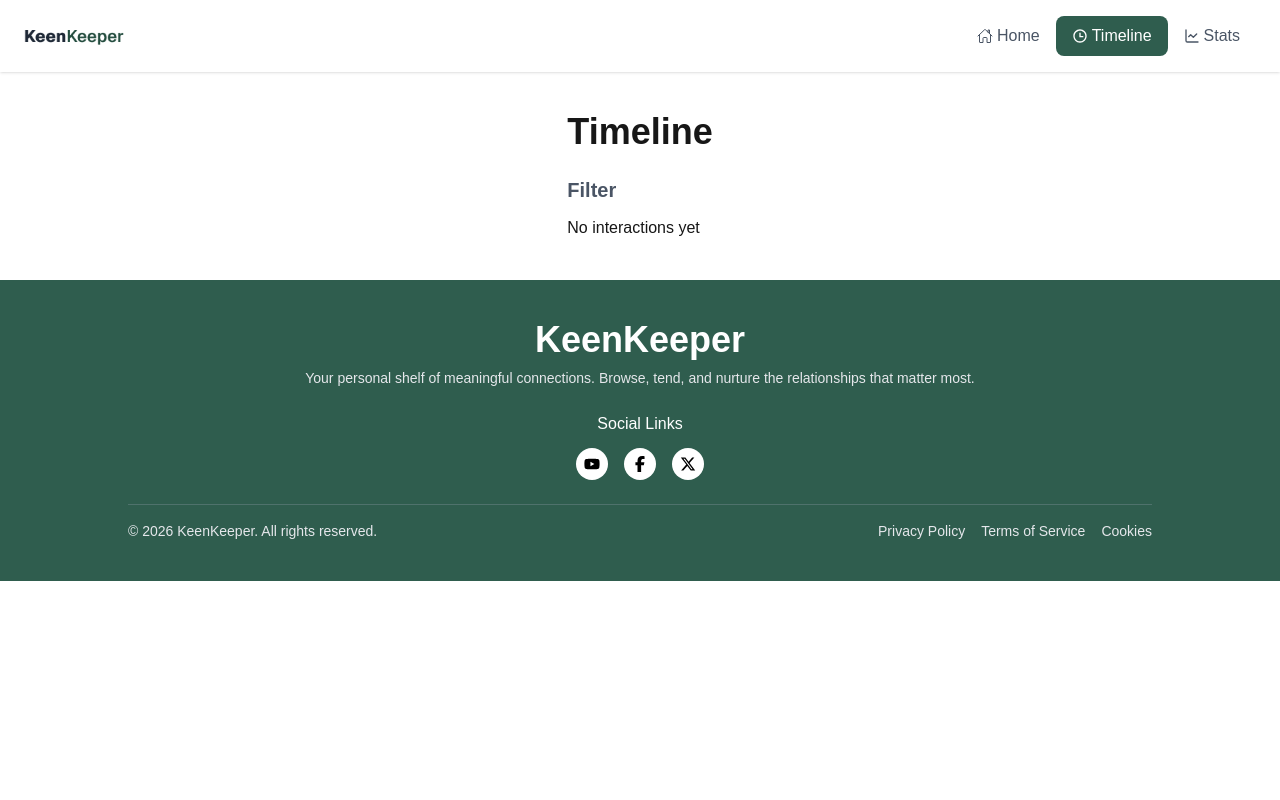
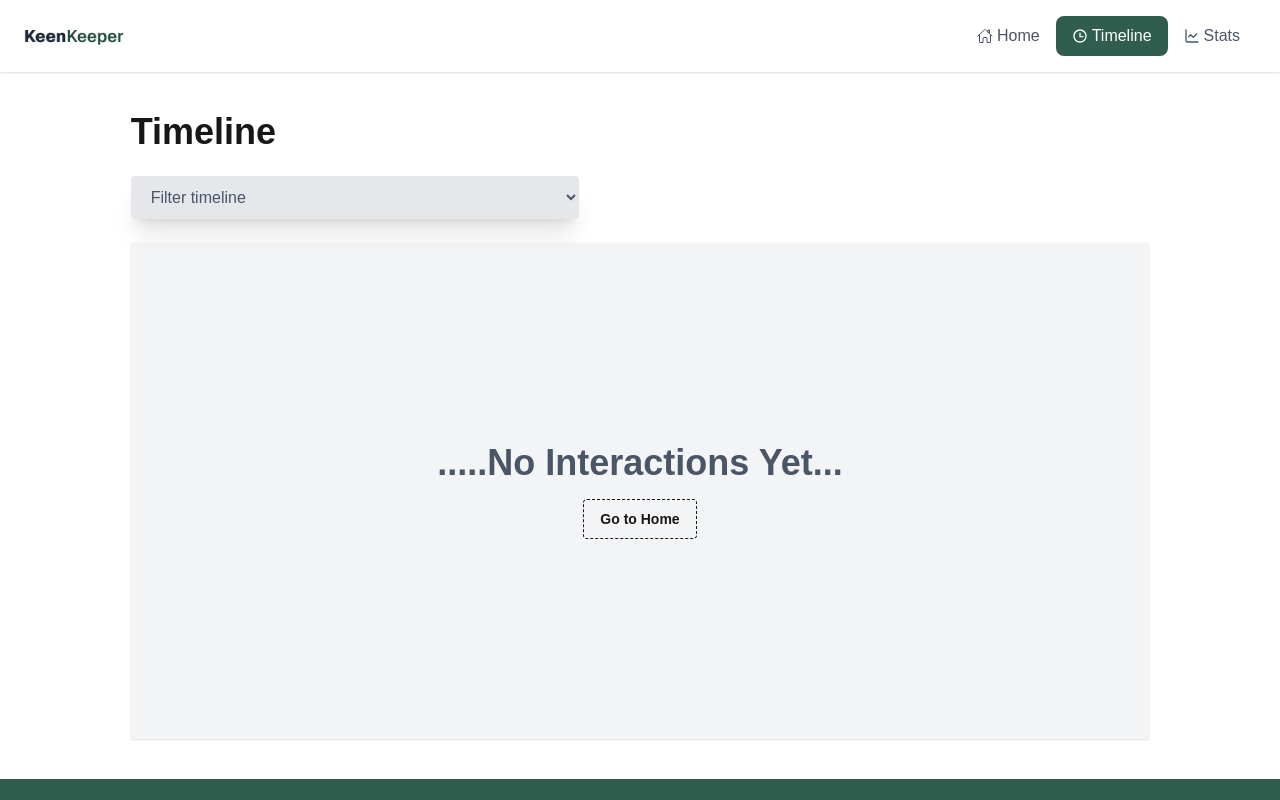
Before and after one commit to Mehedi-H-Sourov/keen-keeper-a7, a Next.js app: page /timeline in a window 1280 px wide. Shown: the top 800 px of the page. Built offline with nearby package versions, Linux system fonts and the light colour scheme.

Commit message:
Timeline page complete with filtering option

```diff
--- a/src/app/timeline/page.jsx
+++ b/src/app/timeline/page.jsx
@@ -4,7 +4,8 @@ import { useEffect, useState } from "react";
 import { FcVideoCall } from "react-icons/fc";
 import { HiOutlineChatBubbleBottomCenterText } from "react-icons/hi2";
 import { MdWifiCalling3 } from "react-icons/md";
-import { PiPhoneCallDuotone } from "react-icons/pi";
+import { RiArrowDropDownLine } from "react-icons/ri";
+
 
 const TimelinePage = () => {
   const [timeline, setTimeline] = useState([]);
@@ -15,27 +16,48 @@ const TimelinePage = () => {
 
   }, []);
 
+  const [filter, setFilter] = useState("All");
+  const [open, setOpen] = useState(false);
+
+  const filteredTimeline = filter === "All" ? timeline : timeline.filter((item) => item.type === filter);
+
   return (
-    <div className="max-w-8xl mx-auto px-6 py-10">
+    <div className="w-10/12 mx-auto px-6 py-10">
 
-      <h1 className="text-4xl font-bold mb-6 ">Timeline</h1>
+      <h1 className="text-4xl font-bold mb-6">Timeline</h1>
 
-      <div className="bg-base-100 border-gray-400 mb-3 font-semibold text-gray-600 text-xl flex items-end">
-        <h3>Filter</h3>
+      <div className="mb-6">
+          <div className="relative w-full max-w-md">
+
+    <select
+      value={filter}
+      onChange={(e) => setFilter(e.target.value)}
+      className="w-full  bg-gray-200 rounded px-4 py-3 text-gray-600 shadow-xl "
+    >
+      <option value="All">Filter timeline</option>
+      <option value="Call">Call</option>
+      <option value="Text">Text</option>
+      <option value="Video">Video</option>
+    </select>
+
+
+    <div className="absolute right-4 top-1/2 -translate-y-1/2 text-gray-400 pointer-events-none">
+      <RiArrowDropDownLine className="p-2"/>
+    </div>
+
+  </div>
       </div>
 
       {timeline.length === 0 ? (
-        <p>No interactions yet</p>
+        <div className="bg-gray-100 shadow p-50 text-center space-y-4">
+          <h2 className="text-4xl font-bold text-gray-600">.....No Interactions Yet...</h2>
+          <button href="/" className="btn btn-dash">Go to Home</button>
+        </div>
       ) : (
+        <div>
+          {filteredTimeline.map((item) => (
 
-
-        <div>
-          {timeline.map((item) => (
-
-    <div
-        key={item.id}
-      className="bg-white p-4 gap-150 rounded shadow-sm flex justify-between items-center mt-3"
-    >
+    <div key={item.id} className="bg-white p-4 gap-150 rounded shadow-sm flex justify-between items-center mt-3">
 
 
       <div className="flex gap-4 items-center">
```
